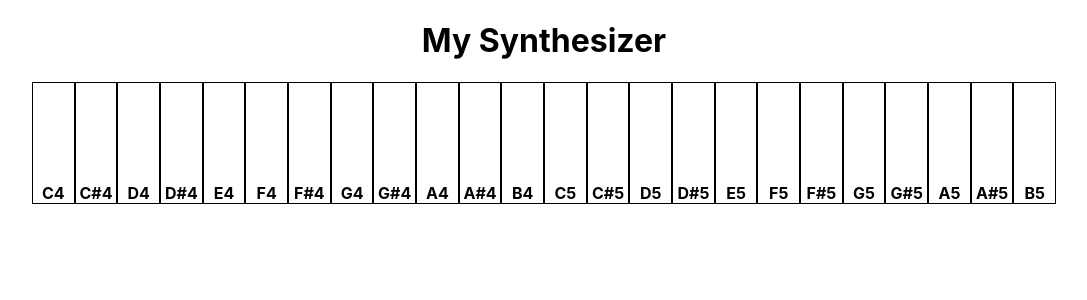
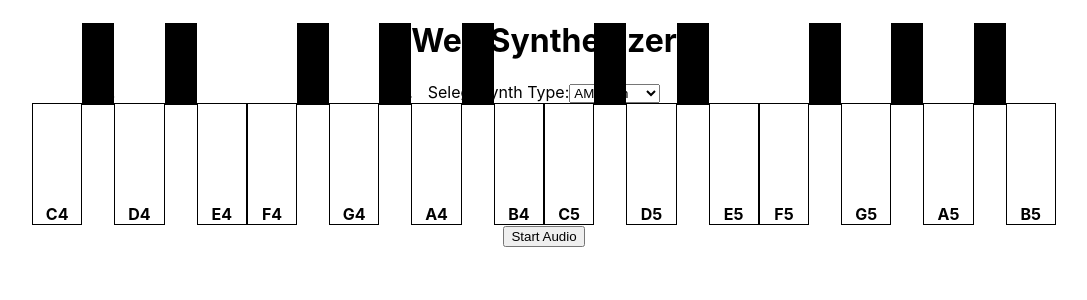
Before and after one commit to daniel-ober/synthesizer, a React (Create React App) app in the folder my-synthesizer-app/: page / in a window 1280 px wide. Shown: the top 300 px of the page, without its empty margins (96-1183 px from the left). Built offline with nearby package versions, Linux system fonts and the light colour scheme.

Commit message:
added black keys. still getting errors on NoiseSynth.

```diff
--- a/my-synthesizer-app/src/Synthesizer.css
+++ b/my-synthesizer-app/src/Synthesizer.css
@@ -24,3 +24,19 @@
 .white-key:hover {
   background-color: #ccc;
 }
+
+/* Add styles for black keys */
+.black-key {
+  flex: 0.6; /* Adjust the width of black keys relative to white keys */
+  height: 80px; /* Adjust the height of black keys */
+  background-color: black;
+  border: 1px solid #000;
+  position: relative;
+  top: -80px; /* Position black keys above white keys */
+  z-index: 1; /* Ensure black keys appear above white keys */
+  cursor: pointer;
+}
+
+.black-key:hover {
+  background-color: #444;
+}
--- a/my-synthesizer-app/src/Synthesizer.js
+++ b/my-synthesizer-app/src/Synthesizer.js
@@ -1,12 +1,42 @@
-import React, { useState } from 'react';
+import React, { useState, useEffect } from 'react';
 import * as Tone from 'tone';
 import './Synthesizer.css'; // Import CSS file for styling
 
 function Synthesizer() {
   const [isPlaying, setIsPlaying] = useState(false);
-    const synth = new Tone.Synth().toDestination();
+  const [selectedSynthType, setSelectedSynthType] = useState('AMSynth'); // Default synth type
+  const [synth, setSynth] = useState(null);
 
   const octaveNotes = ['C4', 'C#4', 'D4', 'D#4', 'E4', 'F4', 'F#4', 'G4', 'G#4', 'A4', 'A#4', 'B4', 'C5', 'C#5', 'D5', 'D#5', 'E5', 'F5', 'F#5', 'G5', 'G#5', 'A5', 'A#5', 'B5'];
+
+  useEffect(() => {
+    // Initialize synth when the component mounts
+    let initializedSynth = null;
+    if (selectedSynthType === 'NoiseSynth') {
+      initializedSynth = new Tone.NoiseSynth({
+        envelope: {
+          attack: 0.01,
+          decay: 0.1,
+          sustain: 0.5,
+          release: 0.1,
+        },
+        oscillator: {
+          type: 'white', // You can change this to 'pink' or 'brown'
+        },
+      }).toDestination();
+    } else {
+      initializedSynth = new Tone[selectedSynthType]().toDestination();
+    }
+    setSynth(initializedSynth);
+
+    // Start the Tone context
+    Tone.start();
+
+    // Return a cleanup function to stop the synth when the component unmounts
+    return () => {
+      initializedSynth.dispose();
+    };
+  }, [selectedSynthType]);
 
   const playNote = (note) => {
     synth.triggerAttackRelease(note, '4n');
@@ -20,18 +50,63 @@ function Synthesizer() {
   };
 
   const handleKeyUp = () => {
+    if (isPlaying) {
       setIsPlaying(false);
       synth.triggerRelease();
+    }
+  };
+
+  const handleStartAudio = () => {
+    Tone.start().then(() => {
+      // Now that the audio context is started, you can set up your synth
+      setSynth(new Tone.PolySynth().toDestination());
+    });
+  };
+
+  const handleSynthTypeChange = (event) => {
+    const selectedType = event.target.value;
+    setSelectedSynthType(selectedType);
+
+    // Create a new synth based on the selected type
+    switch (selectedType) {
+      case 'PolySynth':
+        setSynth(new Tone.PolySynth().toDestination());
+        break;
+      case 'AMSynth':
+        setSynth(new Tone.AMSynth().toDestination());
+        break;
+      case 'FMSynth':
+        setSynth(new Tone.FMSynth().toDestination());
+        break;
+      case 'NoiseSynth':
+        setSynth(new Tone.NoiseSynth().toDestination());
+        break;
+      default:
+        setSynth(new Tone.PolySynth().toDestination());
+    }
   };
 
   return (
     <div>
-            <h1>My Synthesizer</h1>
+      <h1>Web Synthesizer</h1>
+      <div>
+        <label htmlFor="synthType">Select Synth Type:</label>
+        <select
+          id="synthType"
+          value={selectedSynthType}
+          onChange={handleSynthTypeChange}
+        >
+          <option value="AMSynth">AMSynth</option>
+          <option value="FMSynth">FMSynth</option>
+          <option value="NoiseSynth">NoiseSynth</option>
+          <option value="PolySynth">PolySynth</option>
+        </select>
+      </div>
       <div className="keyboard">
   {octaveNotes.map((note, index) => (
     <div
       key={index}
-                        className="white-key"
+      className={`white-key ${note.includes('#') ? 'black-key' : ''}`}
       onMouseDown={() => handleKeyDown(note)}
       onMouseUp={handleKeyUp}
     >
@@ -39,6 +114,8 @@ function Synthesizer() {
     </div>
   ))}
       </div>
+      {/* Add a button to start the audio context */}
+      <button onClick={handleStartAudio}>Start Audio</button>
     </div>
   );
 }
```
Lines whose indentation alone changed are shown as unchanged.
